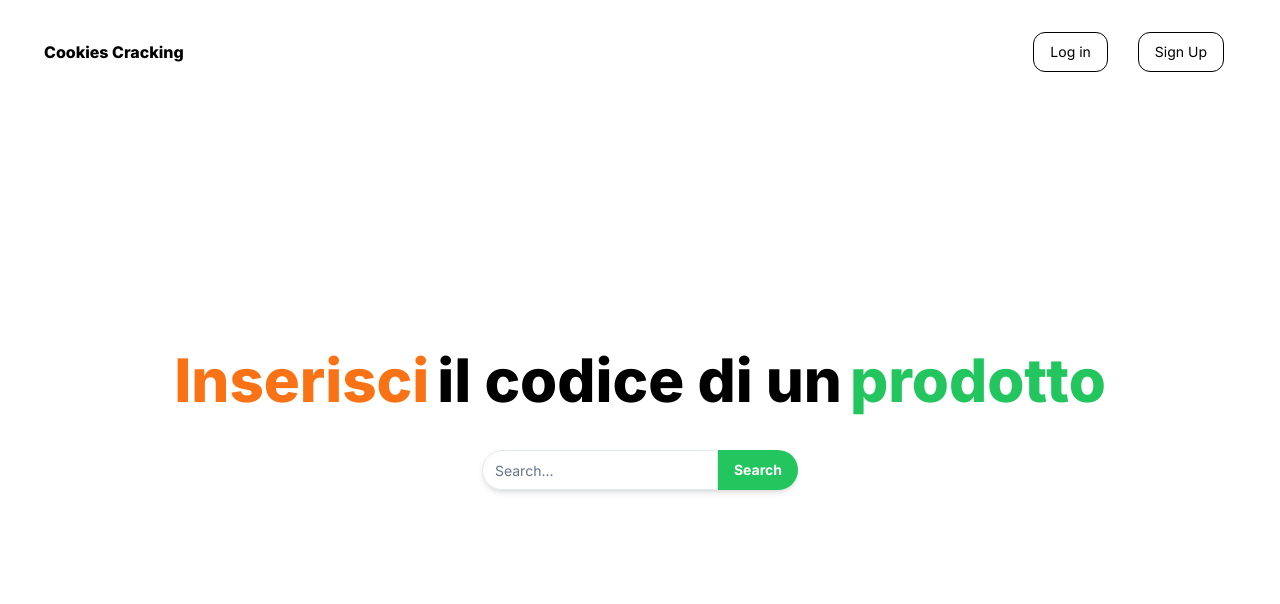
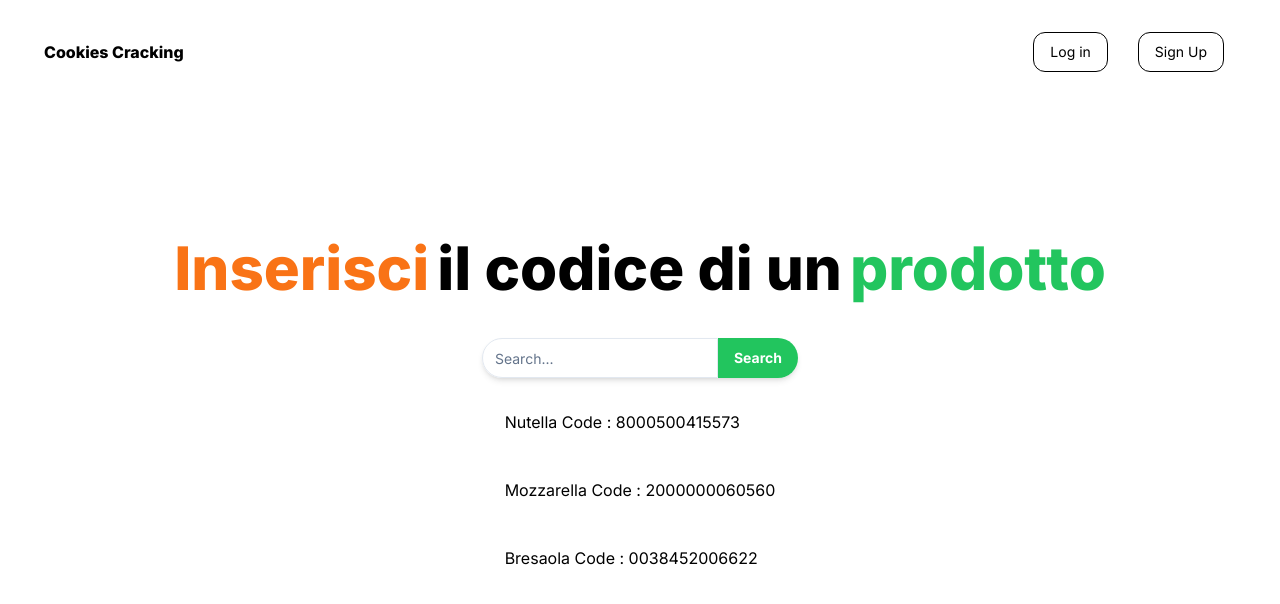
Before and after one commit to giobn00/Progetto-Finale-Full-Stack-di-Giovanni-Bono, a Next.js app: page / in a window 1280 px wide. Shown: the top 604 px of the page. Built offline with nearby package versions, Linux system fonts and the light colour scheme; no server answers.

Commit message:
Codes example on landpage

```diff
--- a/page-components/Index/Hero.jsx
+++ b/page-components/Index/Hero.jsx
@@ -4,6 +4,7 @@ import { useRef } from 'react';
 import { useRouter } from "next/router";
 import { Wrapper } from "@/components/Layout";
 import toast from 'react-hot-toast';
+import Link from 'next/link'
 
 const Hero = () => {
   const serchRef = useRef();
@@ -42,6 +43,19 @@ const Hero = () => {
               Search
           </Button>
         </div>
+        <div>
+          <ol>
+            <li className="m-5 bg-white rounded-xl text-black p-3">
+              <Link href="/food/8000500415573">Nutella Code : 8000500415573</Link>
+            </li>
+            <li className="m-5 bg-white rounded-xl text-black p-3">
+              <Link href="/food/2000000060560">Mozzarella Code : 2000000060560</Link>
+            </li>
+            <li className="m-5 bg-white rounded-xl text-black p-3">
+              <Link href="/food/0038452006622">Bresaola Code : 0038452006622</Link>
+            </li>
+          </ol>
+        </div>
       </div>
     </Wrapper>
   );
```
